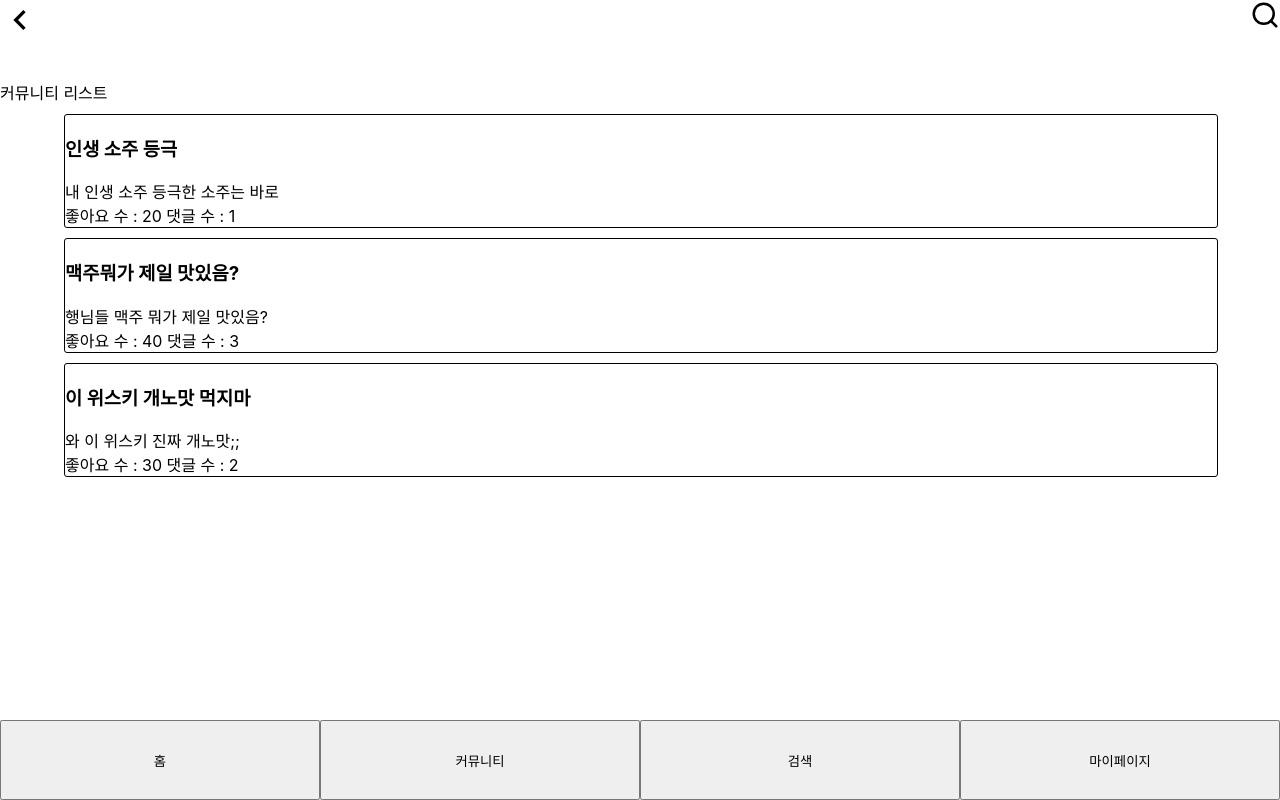
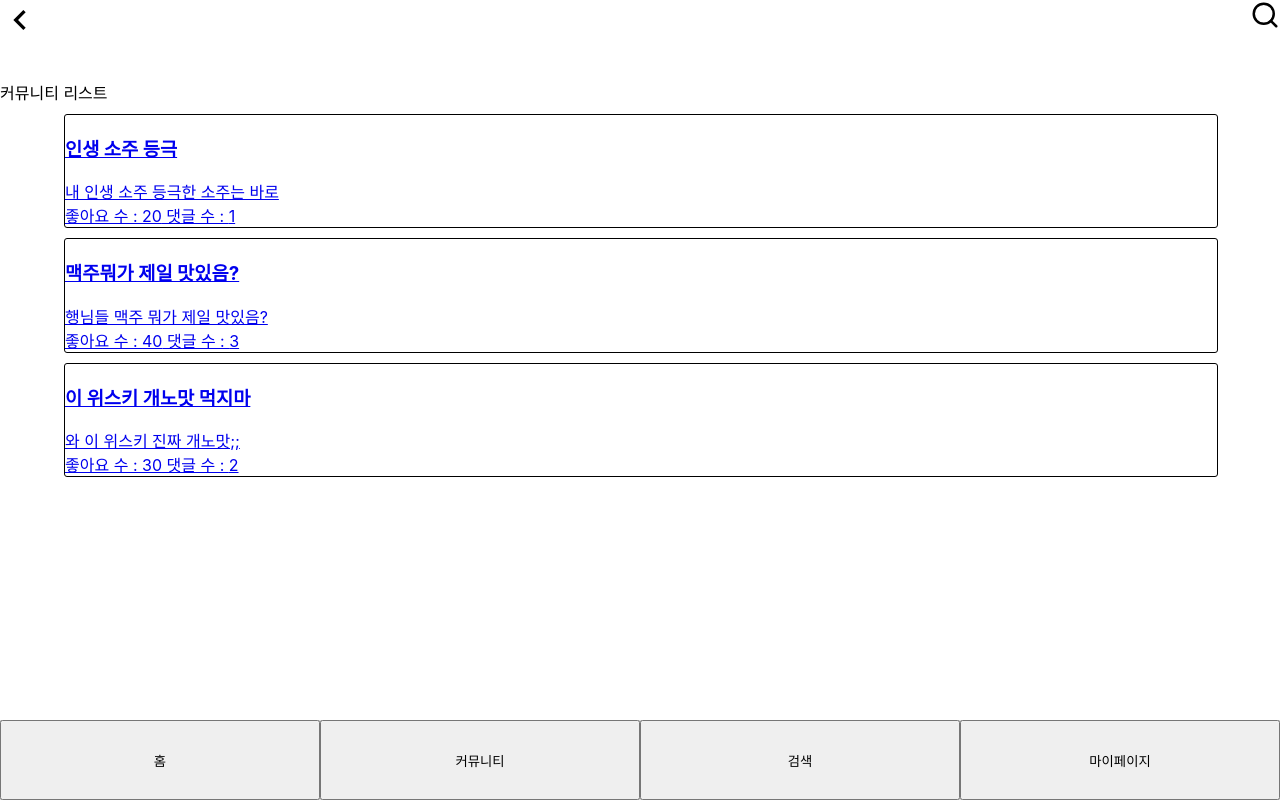
Before and after one commit to Drunken-Developers/Alcohol-react-js, a React (Create React App) app: page /community-list in a window 1280 px wide. Built offline with nearby package versions, Linux system fonts and the light colour scheme.

Commit message:
Feat: 게시글 클릭시 상세화면이동

```diff
--- a/src/App.js
+++ b/src/App.js
@@ -10,15 +10,15 @@ import Search from './pages/search/Search';
 import MyPage from './pages/mypage/MyPage';
 import MyPageContent from './pages/mypage/MyPageContent';
 import CommunityList from "./pages/community/CommunityList";
+import CommunityContent from "./pages/community/CommunityContent";
 
 const App = () => {
   return (
     <Routes>
       <Route element={<Layout />}>
         <Route index element={<Main />} />
-        <Route path='/community-list' element={<CommunityList />}>
-          <Route path=':id' element={<Article />} />
-        </Route>
+        <Route path='/community-list' element={<CommunityList />} />
+        <Route path='/community-list/:id' element={<CommunityContent />} />
         <Route path='/write' element={<Write />} />
         <Route path='/search' element={<Search />} />
         <Route path='/mypage' element={<MyPage />} />
--- a/src/components/common/BoardCard.js
+++ b/src/components/common/BoardCard.js
@@ -1,20 +1,20 @@
 import '../../assets/css/Community.css'
 import dummy from '../../db/CommunityList.json'
+import {Link} from "react-router-dom";
+
+
 
 export default function BoardCard(){
-    console.log(dummy)
-
-    function clickCard(data){
-        alert(JSON.stringify(data))
-    }
     return (
         <div>
             {dummy.board.map((board)=>(
-                <div key={board.id} className={'board_card'} onClick={()=>clickCard(board)}>
+                <Link to={`/community-list/${board.id}`} state={board} key={board.id} >
+                <div className={'board_card'}>
                     <h3>{board.title}</h3>
                     <div>{board.content}</div>
                     좋아요 수 : {board.like} 댓글 수 : {board.comment.length}
                 </div>
+                </Link>
             ))}
         </div>
     )
--- a/src/pages/community/CommunityContent.js
+++ b/src/pages/community/CommunityContent.js
@@ -1,7 +1,24 @@
+import {Link, useLocation} from "react-router-dom";
+import dummy from "../../db/CommunityList.json";
+
 export default function CommunityContent(){
+    //Link를 통해 받아온 state를 location에 저장
+    const location = useLocation().state;
     return (
         <div>
-            커뮤니티 내용 ${id}
+           <h1>{location.title}</h1>
+            <div>
+                {location.content} <br/>
+                좋아요 : {location.like}
+            </div>
+            <div>
+                댓글
+                <br/>
+                {location.comment.map((comment)=>
+                <div key={comment}>
+                    <p>{comment}</p>
+                </div>)}
+            </div>
         </div>
     )
 }
```
